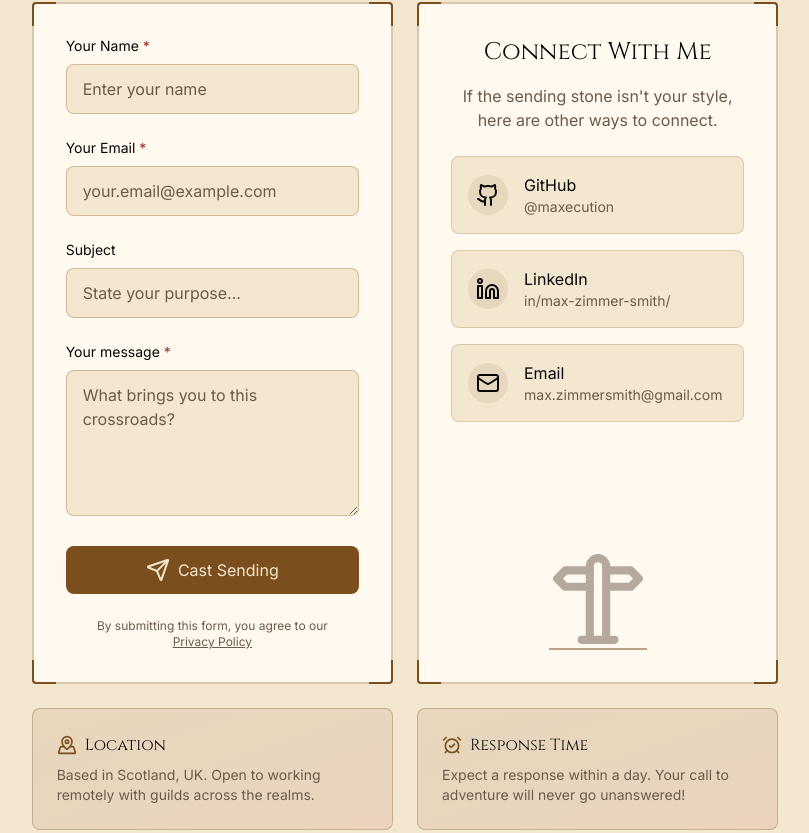
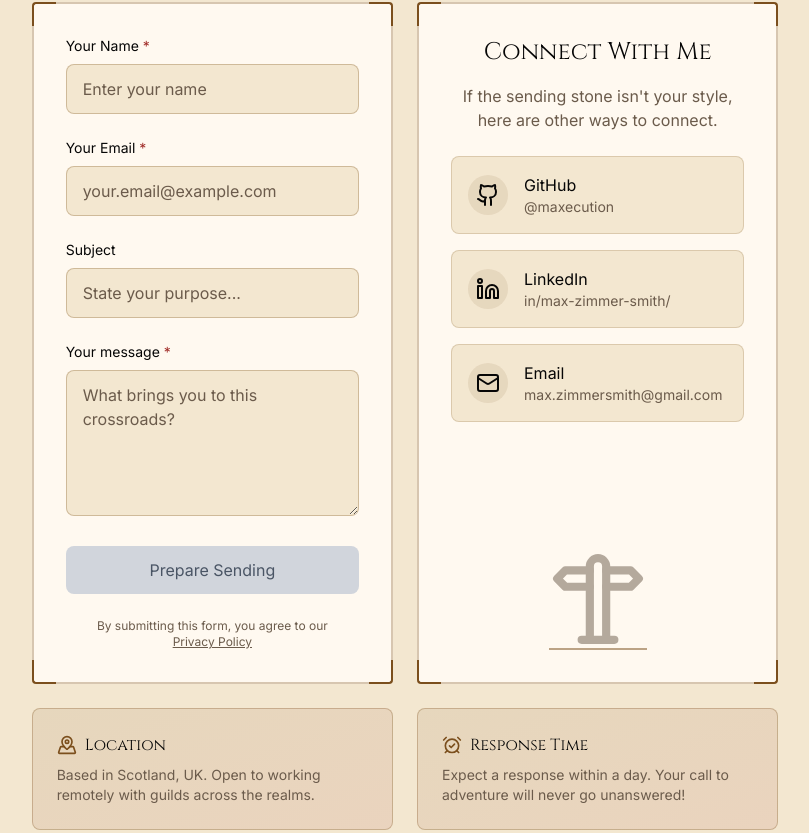
Before and after one commit to maxecution/my-portfolio, a React (Vite) app: page / in a window 1280 px wide. Shown: the part 3526-4359 px from the top of the page, without its empty margins (235-1044 px from the left). Built offline with nearby package versions, Linux system fonts and the light colour scheme.

Commit message:
added manual form validation and error messaging for clearer user experience

```diff
--- a/api/contact.ts
+++ b/api/contact.ts
@@ -65,7 +65,8 @@ export default async function handler(request: VercelRequest, response: VercelRe
       return response.status(429).json({ error: 'You may only submit one message every 24 hours.' });
     }
 
-    const subjectToUse = typeof subject === 'string' && subject.trim().length > 0 ? subject.trim() : `${name} enquiry`;
+    const subjectToUse =
+      typeof subject === 'string' && subject.trim().length > 0 ? escapeHtml(subject.trim()) : `${name} enquiry`;
     const from = 'Portfolio Contact <onboarding@resend.dev>';
 
     const { data, error } = await resend.emails.send({
--- a/src/sections/contact/ContactForm.tsx
+++ b/src/sections/contact/ContactForm.tsx
@@ -1,4 +1,4 @@
-import { useState } from 'react';
+import { useState, useMemo } from 'react';
 import { privacyPolicy } from '@data/page/Page.data';
 import Card from '@shared/card/Card';
 import FormField from './FormField';
@@ -13,6 +13,8 @@ interface FormData {
   message: string;
 }
 
+type FormErrors = Partial<Record<keyof FormData, string>>;
+
 export default function ContactForm() {
   const [formData, setFormData] = useState<FormData>({
     name: '',
@@ -20,23 +22,48 @@ export default function ContactForm() {
     subject: '',
     message: '',
   });
+
+  const [touched, setTouched] = useState<Record<keyof FormData, boolean>>({
+    name: false,
+    email: false,
+    subject: false,
+    message: false,
+  });
+
   const [status, setStatus] = useState<SubmitStatus>('idle');
   const isIdle = status === 'idle';
-  const isSubmitDisabled = !isIdle || !isFormValid(formData);
 
-  function isFormValid(data: FormData): boolean {
-    return (
-      data.name.trim().length > 0 &&
-      data.email.trim().length > 0 &&
-      /^[^\s@]+@[^\s@]+\.[^\s@]+$/.test(data.email) &&
-      data.message.trim().length > 0
-    );
+  function getErrors(data: FormData): FormErrors {
+    const errors: FormErrors = {};
+    if (!data.name.trim()) errors.name = 'You must give a name.';
+    if (!data.email.trim()) errors.email = 'Needed to send word back.';
+    else if (!/^[^\s@]+@[^\s@]+\.[^\s@]+$/.test(data.email)) errors.email = 'The runes look wrong.';
+    if (!data.message.trim()) errors.message = 'Share your message.';
+
+    return errors;
   }
+
+  const errors = useMemo(() => getErrors(formData), [formData]);
+  const isFormValid = Object.keys(errors).length === 0;
+  const isSubmitDisabled = !isIdle || !isFormValid;
 
   const handleSubmit = async (event: React.FormEvent<HTMLFormElement>) => {
     event.preventDefault();
 
-    if (!isFormValid(formData) || !isIdle) return;
+    if (!isFormValid || !isIdle) {
+      setTouched({
+        name: true,
+        email: true,
+        subject: touched.subject,
+        message: true,
+      });
+
+      const firstInvalid = (['name', 'email', 'message'] as const).find((k) => errors[k]);
+      if (firstInvalid) {
+        document.getElementById(firstInvalid)?.focus();
+      }
+      return;
+    }
 
     setStatus('submitting');
     try {
@@ -52,6 +79,7 @@ export default function ContactForm() {
       }
       setStatus('success');
       setFormData({ name: '', email: '', subject: '', message: '' });
+      setTouched({ name: false, email: false, subject: false, message: false });
       setTimeout(() => setStatus('idle'), 1500);
     } catch (error) {
       console.error('Error submitting contact form:', error);
@@ -67,6 +95,28 @@ export default function ContactForm() {
     }));
   };
 
+  const handleBlur = (e: React.FocusEvent<HTMLInputElement | HTMLTextAreaElement>) => {
+    const { name } = e.target;
+    setTouched((prev) => ({ ...prev, [name]: true }));
+  };
+
+  const buttonLabel =
+    status === 'submitting'
+      ? 'Sending...'
+      : status === 'success'
+      ? 'Sent!'
+      : status === 'error'
+      ? 'Failed - try again!'
+      : isIdle && isSubmitDisabled
+      ? 'Prepare Sending'
+      : 'Cast Sending';
+
+  const baseBtnClass =
+    'relative overflow-hidden w-full flex items-center justify-center gap-2 px-6 py-3 rounded-lg transition-color cursor-pointer disabled:cursor-not-allowed group text-background';
+  const activeColorClass = status === 'success' ? 'bg-green-500' : status === 'error' ? 'bg-secondary' : 'bg-primary';
+  const disabledIdleClass = 'bg-gray-300 text-gray-600'; // safe Tailwind fallback
+  const btnClass = `${baseBtnClass} ${isIdle && isSubmitDisabled ? disabledIdleClass : activeColorClass}`;
+
   return (
     <Card className='h-full'>
       <form className='space-y-6' onSubmit={handleSubmit}>
@@ -77,6 +127,8 @@ export default function ContactForm() {
           placeholder='Enter your name'
           value={formData.name}
           onChange={handleChange}
+          onBlur={handleBlur}
+          error={touched.name ? errors.name : undefined}
         />
         <FormField
           id='email'
@@ -85,6 +137,8 @@ export default function ContactForm() {
           placeholder='your.email@example.com'
           value={formData.email}
           onChange={handleChange}
+          onBlur={handleBlur}
+          error={touched.email ? errors.email : undefined}
         />
         <FormField
           id='subject'
@@ -94,6 +148,7 @@ export default function ContactForm() {
           value={formData.subject || ''}
           required={false}
           onChange={handleChange}
+          onBlur={handleBlur}
         />
         <FormField
           id='message'
@@ -102,13 +157,10 @@ export default function ContactForm() {
           placeholder='What brings you to this crossroads?'
           value={formData.message}
           onChange={handleChange}
+          onBlur={handleBlur}
+          error={touched.message ? errors.message : undefined}
         />
-        <button
-          type='submit'
-          disabled={isSubmitDisabled}
-          className={`relative overflow-hidden w-full flex items-center justify-center gap-2 px-6 py-3 ${
-            status === 'success' ? 'bg-green-500' : status === 'error' ? 'bg-secondary' : 'bg-primary'
-          } text-background rounded-lg transition-color cursor-pointer disabled:cursor-not-allowed group`}>
+        <button type='submit' disabled={isSubmitDisabled} className={btnClass}>
           <div
             data-testid='submit-progress-fill'
             aria-hidden='true'
@@ -117,13 +169,7 @@ export default function ContactForm() {
             }`}
           />
           <span className='relative z-10 flex items-center gap-2'>
-            {status === 'submitting' ? (
-              'Sending...'
-            ) : status === 'success' ? (
-              'Sent!'
-            ) : status === 'error' ? (
-              'Failed - try again!'
-            ) : (
+            {buttonLabel === 'Cast Sending' && (
               <>
                 <svg
                   xmlns='http://www.w3.org/2000/svg'
@@ -135,17 +181,15 @@ export default function ContactForm() {
                   strokeWidth='2'
                   strokeLinecap='round'
                   strokeLinejoin='round'
-                  className={`${
-                    !isSubmitDisabled ? 'group-hover:translate-x-1 group-hover:-translate-y-1 transition-transform' : ''
-                  }`}
+                  className='group-hover:translate-x-1 group-hover:-translate-y-1 transition-transform'
                   aria-hidden='true'
                   focusable='false'>
                   <path d='M14.536 21.686a.5.5 0 0 0 .937-.024l6.5-19a.496.496 0 0 0-.635-.635l-19 6.5a.5.5 0 0 0-.024.937l7.93 3.18a2 2 0 0 1 1.112 1.11z' />
                   <path d='m21.854 2.147-10.94 10.939' />
                 </svg>
-                <span>Cast Sending</span>
               </>
             )}
+            <span>{buttonLabel}</span>
             <span className='sr-only' aria-live='polite'>
               {status === 'submitting'
                 ? 'Sending message'
@@ -153,6 +197,8 @@ export default function ContactForm() {
                 ? 'Failed to send message'
                 : status === 'success'
                 ? 'Message sent'
+                : isIdle && isSubmitDisabled
+                ? 'Form incomplete'
                 : ''}
             </span>
           </span>
--- a/src/sections/contact/FormField.tsx
+++ b/src/sections/contact/FormField.tsx
@@ -8,9 +8,12 @@ type FormFieldProps = {
   value: string;
   required?: boolean;
   onChange: (e: React.ChangeEvent<HTMLInputElement | HTMLTextAreaElement>) => void;
+  onBlur?: (e: React.FocusEvent<HTMLInputElement | HTMLTextAreaElement>) => void;
+  error?: string;
   containerClassName?: string;
   labelClassName?: string;
   inputClassName?: string;
+  errorClassName?: string;
 };
 
 const baseClass =
@@ -24,30 +27,41 @@ export default function FormField({
   value,
   required = true,
   onChange,
+  onBlur,
+  error,
   containerClassName,
   labelClassName,
   inputClassName,
+  errorClassName,
 }: FormFieldProps) {
   function getAutoCompleteFormId(id: string): string {
     const AUTOCOMPLETE_TOKENS = ['name', 'email'];
-
     if (AUTOCOMPLETE_TOKENS.includes(id)) return id;
-
     return 'off';
   }
 
+  const invalidStyles = error ? 'border-red-500 focus:ring-red-500' : '';
+  const describedBy = error ? `${id}-error` : undefined;
+
   return (
-    <div className={containerClassName}>
-      <label
-        htmlFor={id}
-        className={cn('flex items-baseline gap-1 text-sm mb-2 text-start text-foreground', labelClassName)}>
-        {label}
-        {required && (
-          <span aria-hidden='true' className='text-secondary'>
-            *
+    <div className={containerClassName} data-testid='form-field-container'>
+      <div className='flex flex-col xl:flex-row xl:items-baseline gap-1 text-sm mb-2 text-start'>
+        <div className='flex items-baseline gap-1'>
+          <label htmlFor={id} className={cn('text-foreground', labelClassName)}>
+            {label}
+          </label>
+          {required && (
+            <span aria-hidden='true' className='text-secondary'>
+              *
+            </span>
+          )}
+        </div>
+        {error && (
+          <span id={`${id}-error`} role='alert' className={cn('text-red-500 sm:ml-2', errorClassName)}>
+            {error}
           </span>
         )}
-      </label>
+      </div>
 
       {type === 'textarea' ? (
         <textarea
@@ -57,9 +71,12 @@ export default function FormField({
           value={value}
           rows={5}
           onChange={onChange}
+          onBlur={onBlur}
           required={required}
           placeholder={placeholder}
-          className={cn(`${baseClass} resize-vertical`, inputClassName)}
+          aria-invalid={!!error}
+          aria-describedby={describedBy}
+          className={cn(`${baseClass} resize-vertical ${invalidStyles}`, inputClassName)}
         />
       ) : (
         <input
@@ -69,9 +86,12 @@ export default function FormField({
           autoComplete={getAutoCompleteFormId(id)}
           value={value}
           onChange={onChange}
+          onBlur={onBlur}
           required={required}
           placeholder={placeholder}
-          className={cn(`${baseClass}`, inputClassName)}
+          aria-invalid={!!error}
+          aria-describedby={describedBy}
+          className={cn(`${baseClass} ${invalidStyles}`, inputClassName)}
         />
       )}
     </div>
```
Also changed, not shown: 2 other files (tests, documents, lock files or other folders).
